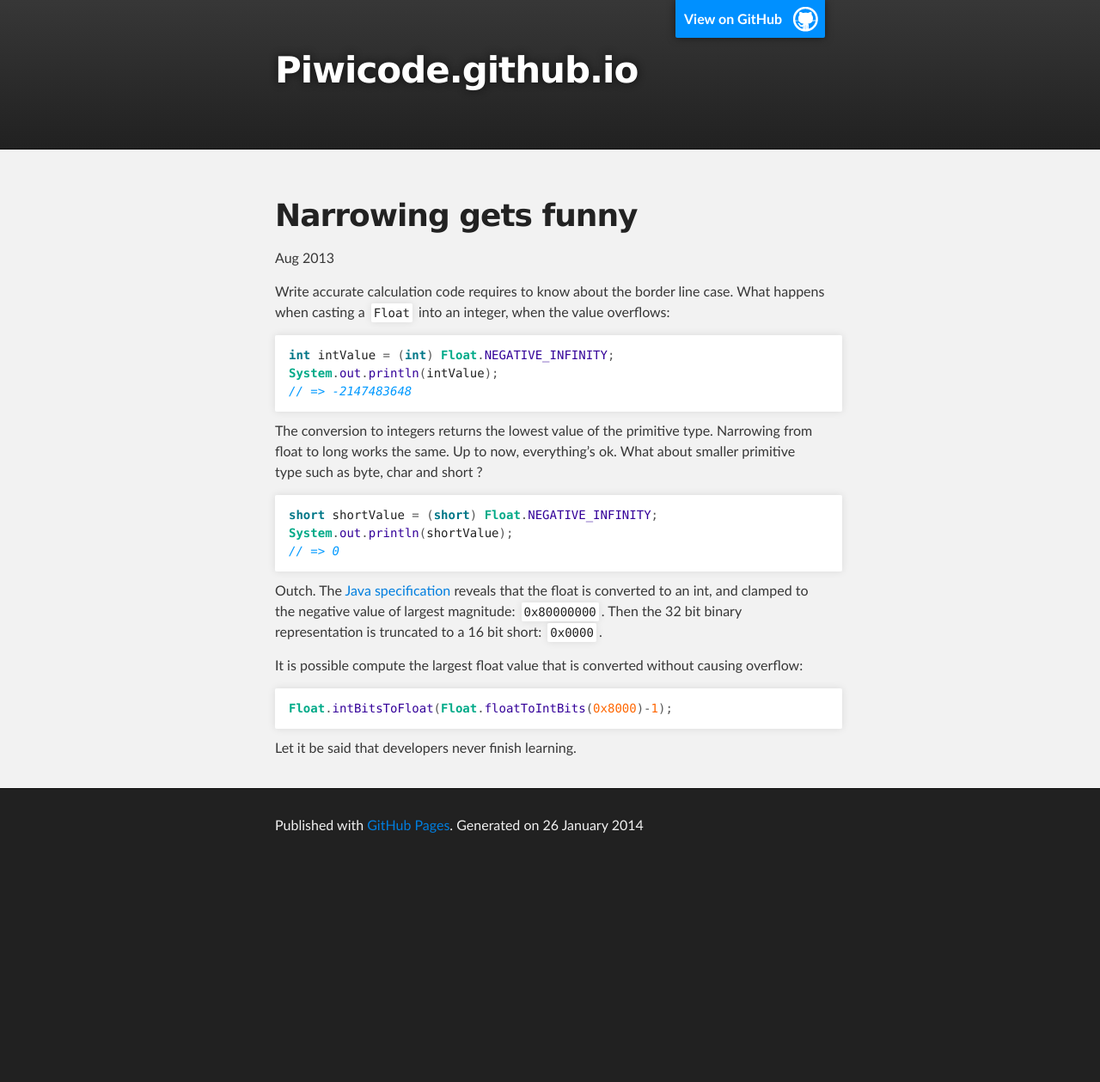
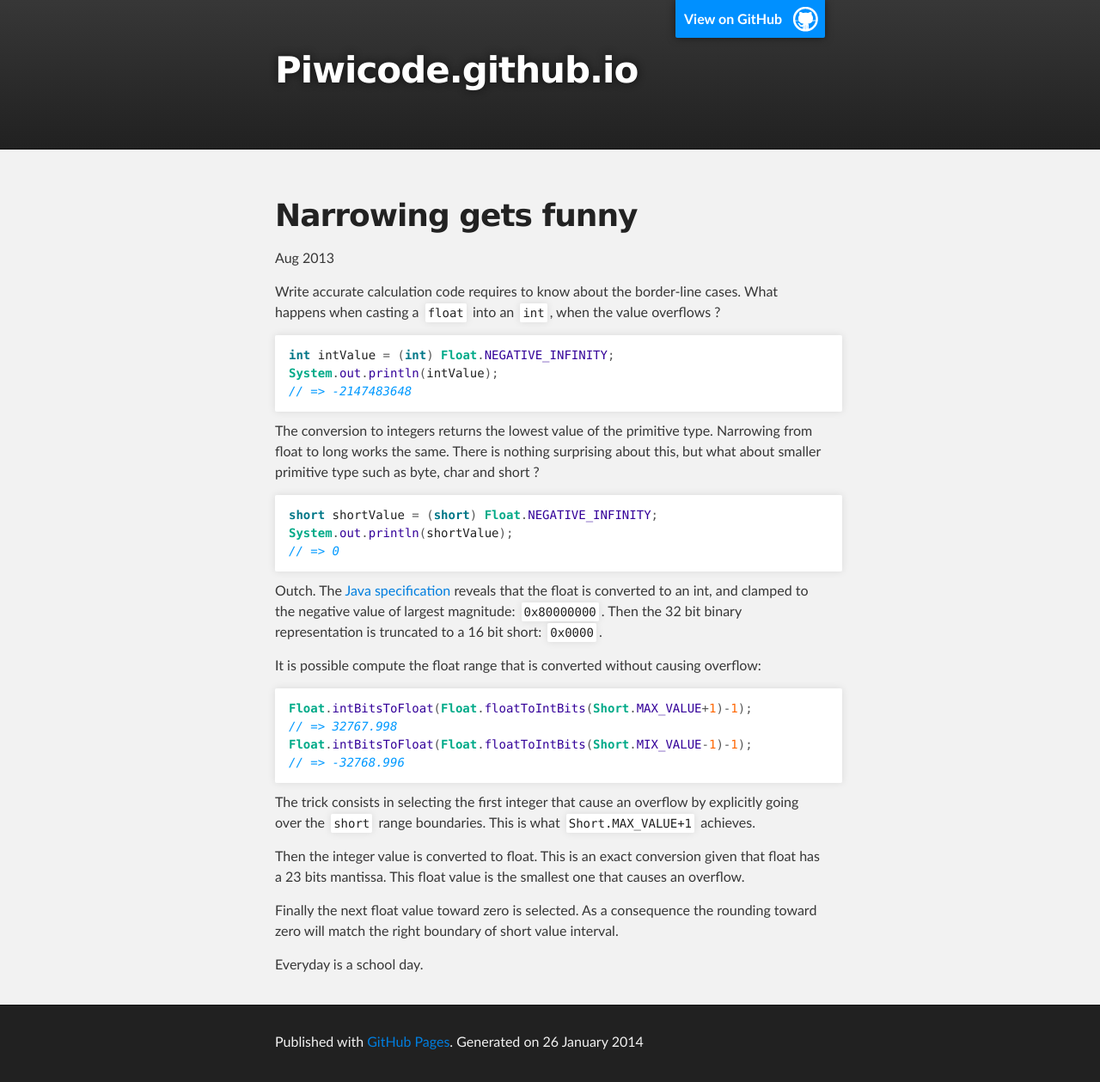
Before and after one commit to piwicode/piwicode.github.io, a Jekyll site: the page built from _posts/2013-08-01-Narrowing-gets-funny.md, in a window 1280 px wide. Shown: the whole page at 86% size. Built offline with Jekyll 4.4.1, drawn with Linux system fonts in a browser that asks for light colours; before the commit the page ends 1007 px from its top, so only the background shows below that.

```diff
--- a/_layouts/default.html
+++ b/_layouts/default.html
@@ -6,12 +6,10 @@
     <meta http-equiv="X-UA-Compatible" content="chrome=1" />
     <meta name="description" content="Piwicode.github.io : " />
     <link rel="stylesheet" type="text/css" media="screen" href="/static/stylesheets/stylesheet.css">
-
     <title>Piwicode.github.io</title>
   </head>
 
   <body>
-
     <!-- HEADER -->
     <div id="header_wrap" class="outer">
         <header class="inner">
@@ -33,9 +31,7 @@
       <footer class="inner">
         <p>Published with <a href="http://pages.github.com">GitHub Pages</a>. Generated on {{ site.time | date_to_long_string }}</p>
       </footer>
+
     </div>
-
-
-
   </body>
 </html>
--- a/_posts/2013-08-01-Narrowing-gets-funny.md
+++ b/_posts/2013-08-01-Narrowing-gets-funny.md
@@ -4,8 +4,9 @@
 excerpt: Conversion from floating integer values is error-prone
 ---
 
-Write accurate calculation code requires to know about the border line case.
-What happens when casting a `Float` into an integer, when the value overflows:
+Write accurate calculation code requires to know about the border-line cases.
+What happens when casting a `float` into an `int`, when the value overflows ?
+
 {% highlight java %}
 int intValue = (int) Float.NEGATIVE_INFINITY;
 System.out.println(intValue);
@@ -13,7 +14,7 @@
 {% endhighlight %}
 
 The conversion to integers returns the lowest value of the primitive type. Narrowing from float to long works the same.
-Up to now, everything's ok. What about smaller primitive type such as byte, char and short ?
+There is nothing surprising about this, but what about smaller primitive type such as byte, char and short ?
 
 {% highlight java %}
 short shortValue = (short) Float.NEGATIVE_INFINITY;
@@ -25,9 +26,18 @@
 reveals that the float is converted to an int, and clamped to the negative value of largest magnitude: `0x80000000`.
 Then the 32 bit binary representation is truncated to a 16 bit short: `0x0000`.
 
-It is possible compute the largest float value that is converted without causing overflow:
+It is possible compute the float range that is converted without causing overflow:
 {% highlight java %}
-Float.intBitsToFloat(Float.floatToIntBits(0x8000)-1);
+Float.intBitsToFloat(Float.floatToIntBits(Short.MAX_VALUE+1)-1);
+// => 32767.998
+Float.intBitsToFloat(Float.floatToIntBits(Short.MIX_VALUE-1)-1);
+// => -32768.996
 {% endhighlight %}
 
-Let it be said that developers never finish learning.
+The trick consists in selecting the first integer that cause an overflow by explicitly going over the `short` range boundaries. This is what `Short.MAX_VALUE+1` achieves.
+
+Then the integer value is converted to float. This is an exact conversion given that float has a 23 bits mantissa. This float value is the smallest one that causes an overflow.
+
+Finally the next float value toward zero is selected. As a consequence the rounding toward zero will match the right boundary of short value interval.
+
+Everyday is a school day.
--- a/index.html
+++ b/index.html
@@ -5,7 +5,7 @@
 <ul>
   {% for post in site.posts %}
 	<li>
-	  <a href="{{ post.url }}">{{ post.title }}</a>
+	  <a href="{{ post.url | remove_first:'/' }}">{{ post.title }}</a>
 	  <p>{{ post.excerpt }}</p>
 	</li>
   {% endfor %}
--- a/static/stylesheets/stylesheet.css
+++ b/static/stylesheets/stylesheet.css
@@ -254,8 +254,8 @@
 }
 
 img {
-  width: 100%;
-  max-width: 100%;
+  /* width: 100%; */
+  /*max-width: 100%;*/
 }
 
 /*******************************************************************************
```
Also changed, not shown: _posts/2013-08-16-Poor-file-read-performance-caused-by-EXT3-fragmentation.md (+3 -4 lines).
